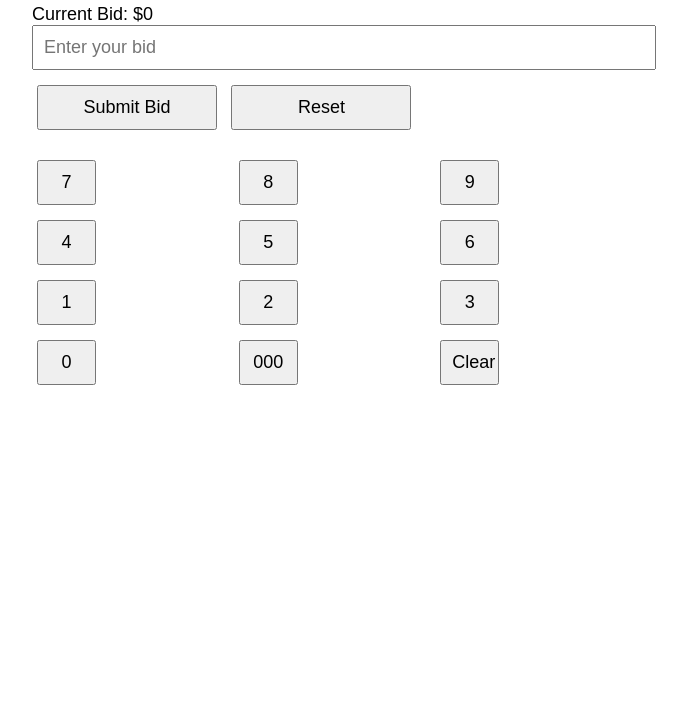
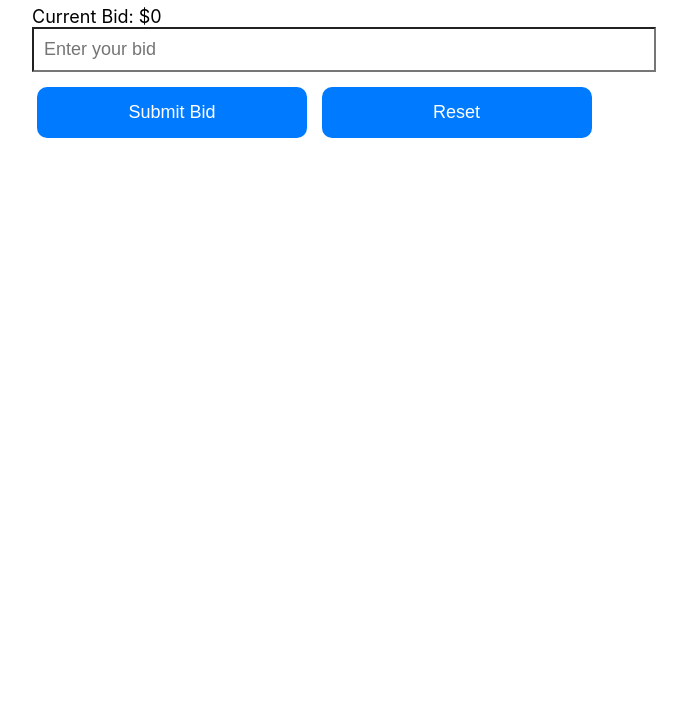
Before and after one commit to acrd-co/bidding, a plain HTML site: page index.html in a window 1280 px wide. Shown: the part 96-800 px from the top of the page, without its empty margins (308-995 px from the left). Drawn offline with Linux system fonts and the light colour scheme.

Commit message:
Update index.html

```diff
--- a/index.html
+++ b/index.html
@@ -2,11 +2,11 @@
 <html lang="en">
 <head>
     <meta charset="UTF-8">
-    <meta name="viewport" content="width=device-width, initial-scale=1.0">
+    <meta name="viewport" content="width=device-width, initial-scale=1.0, maximum-scale=1.0, user-scalable=no">
     <title>Property Auction</title>
     <style>
         body {
-            font-family: Arial, sans-serif;
+            font-family: -apple-system, BlinkMacSystemFont, 'Segoe UI', Roboto, Helvetica, Arial, sans-serif;
             max-width: 600px;
             margin: 0 auto;
             padding: 20px;
@@ -16,61 +16,39 @@
             padding: 10px;
             font-size: 18px;
             margin-bottom: 10px;
+            -webkit-appearance: none;
+            border-radius: 0;
         }
         button {
-            width: 30%;
-            padding: 10px;
+            width: 45%;
+            padding: 15px;
             font-size: 18px;
             margin: 5px;
+            background-color: #007AFF;
+            color: white;
+            border: none;
+            border-radius: 10px;
         }
         #suggestion, #currentBid {
             font-size: 18px;
             margin-top: 20px;
-        }
-        #numpad {
-            display: grid;
-            grid-template-columns: repeat(3, 1fr);
-            gap: 5px;
         }
     </style>
 </head>
 <body>
     <h1>Property Auction</h1>
     <div id="currentBid">Current Bid: $0</div>
-    <input type="tel" id="bidEntry" pattern="[0-9]*" inputmode="numeric" placeholder="Enter your bid" readonly>
+    <input type="number" id="bidEntry" pattern="[0-9]*" inputmode="numeric" placeholder="Enter your bid">
     <div>
         <button onclick="submitBid()">Submit Bid</button>
         <button onclick="resetAuction()">Reset</button>
     </div>
     <div id="suggestion"></div>
-    <div id="numpad">
-        <button onclick="addToEntry(7)">7</button>
-        <button onclick="addToEntry(8)">8</button>
-        <button onclick="addToEntry(9)">9</button>
-        <button onclick="addToEntry(4)">4</button>
-        <button onclick="addToEntry(5)">5</button>
-        <button onclick="addToEntry(6)">6</button>
-        <button onclick="addToEntry(1)">1</button>
-        <button onclick="addToEntry(2)">2</button>
-        <button onclick="addToEntry(3)">3</button>
-        <button onclick="addToEntry(0)">0</button>
-        <button onclick="addToEntry('000')">000</button>
-        <button onclick="clearEntry()">Clear</button>
-    </div>
 
     <script>
         const lowerLimit = 675000;
         const upperLimit = 695000;
         let currentBid = 0;
-
-        function addToEntry(num) {
-            const bidEntry = document.getElementById('bidEntry');
-            bidEntry.value += num;
-        }
-
-        function clearEntry() {
-            document.getElementById('bidEntry').value = '';
-        }
 
         function submitBid() {
             const newBid = parseInt(document.getElementById('bidEntry').value);
@@ -93,7 +71,7 @@
             currentBid = newBid;
             document.getElementById('currentBid').textContent = `Current Bid: $${currentBid.toLocaleString()}`;
             suggestNextBid();
-            clearEntry();
+            document.getElementById('bidEntry').value = '';
         }
 
         function suggestNextBid() {
@@ -112,7 +90,7 @@
             currentBid = 0;
             document.getElementById('currentBid').textContent = 'Current Bid: $0';
             document.getElementById('suggestion').textContent = '';
-            clearEntry();
+            document.getElementById('bidEntry').value = '';
             alert("The auction has been reset. You can start bidding again.");
         }
     </script>
```
